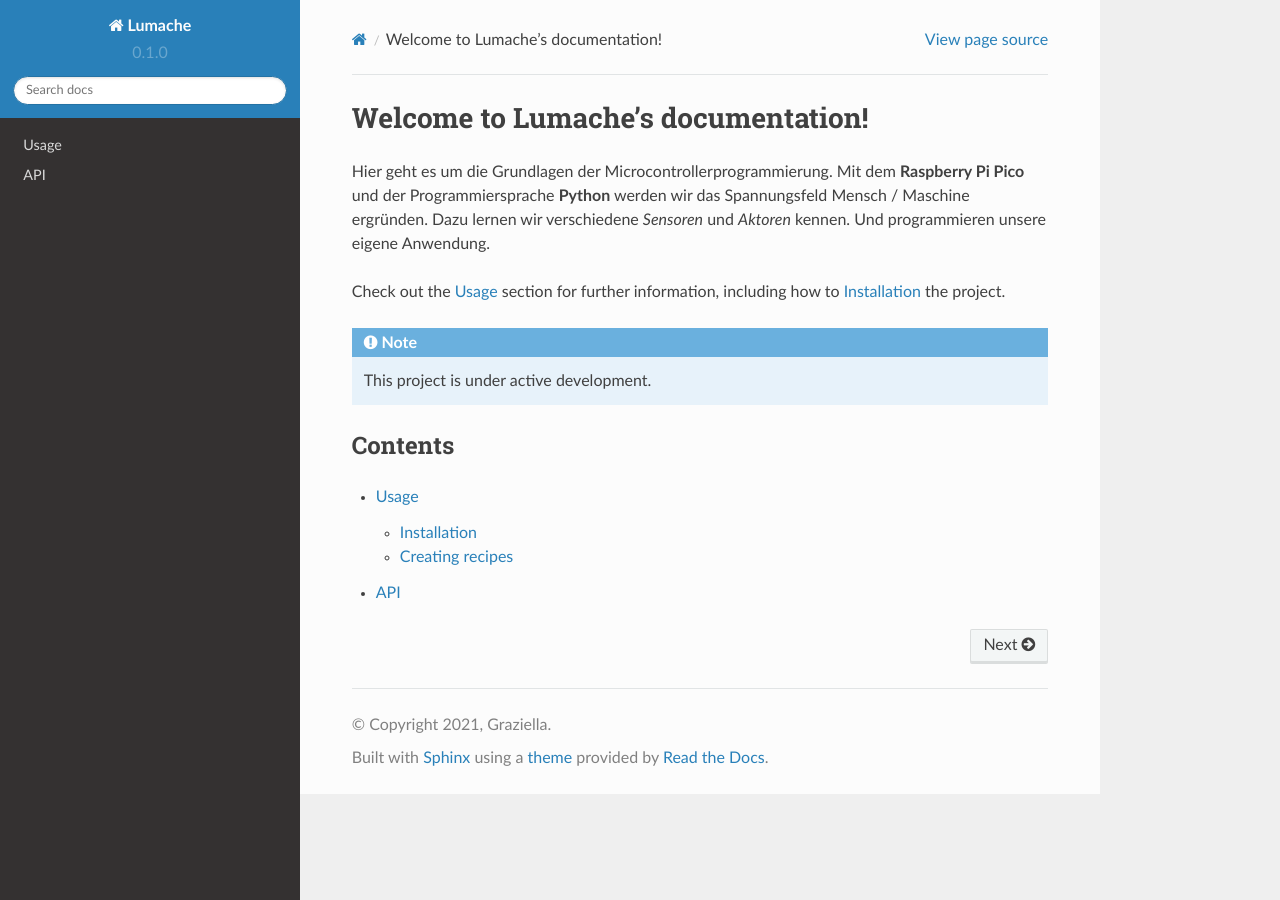
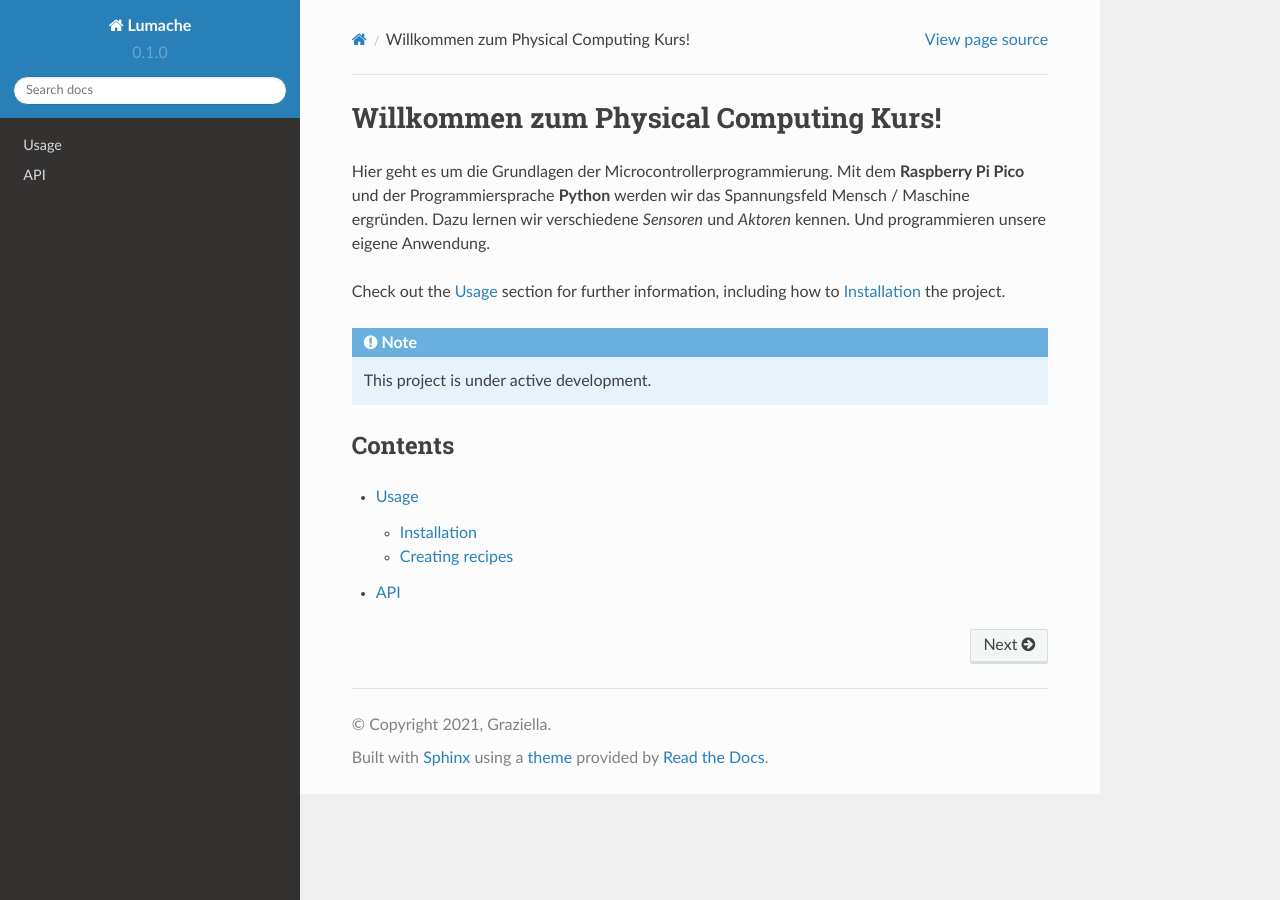
Before and after one commit to HAWK-Computing/physicalcomputing, a Sphinx documentation site: the page built from docs/source/index.rst, in a window 1280 px wide. Built offline with Sphinx 7.4.7 and the Read the Docs theme 2.0.0, drawn with Linux system fonts in a browser that asks for light colours.

Commit message:
Update index.rst

```diff
--- a/docs/source/index.rst
+++ b/docs/source/index.rst
@@ -1,4 +1,4 @@
-Welcome to Lumache's documentation!
+Willkommen zum Physical Computing Kurs!
 ===================================
 
 Hier geht es um die Grundlagen der Microcontrollerprogrammierung.
```
